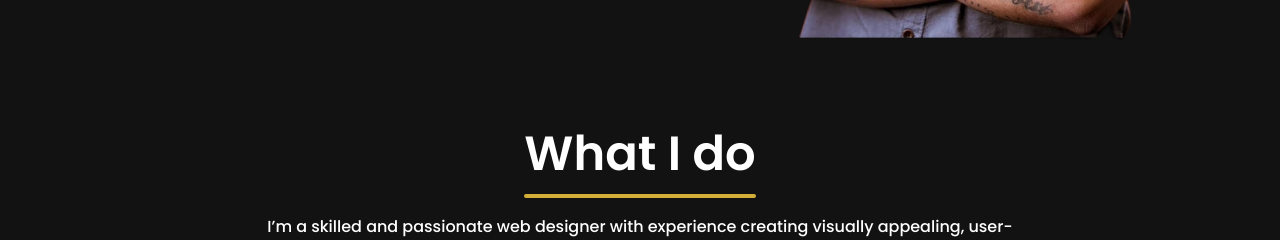
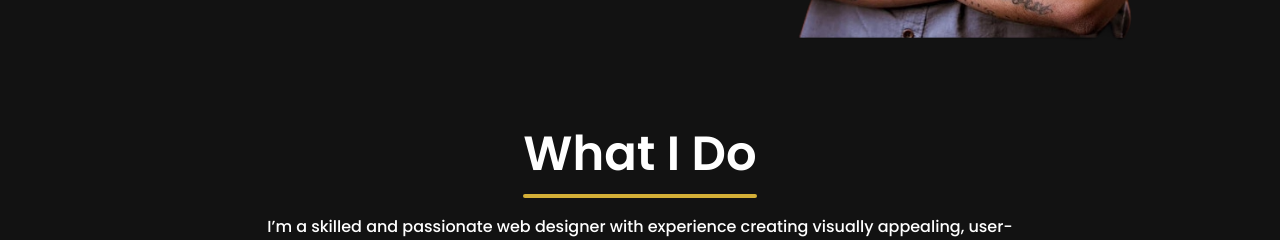
Before and after one commit to mbubel/my_portfolio, a React (Create React App) app: page / in a window 1280 px wide. Shown: the part 810-1050 px from the top of the page. Built offline with nearby package versions, Linux system fonts and the light colour scheme.

Commit message:
Fixed header

```diff
--- a/src/components/Skills/skills.js
+++ b/src/components/Skills/skills.js
@@ -7,7 +7,7 @@ import AppDesign from '../../assets/app-design.png';
 const Skills = () => {
     return (
         <section id='skills'>
-            <span className="skillTitle">What I do</span>
+            <span className="skillTitle">What I Do</span>
             <span className="skillDesc">I’m a skilled and passionate web designer with experience creating visually appealing, user-friendly websites. I specialize in WordPress design and site creation, and I work confidently with modern front-end technologies like HTML, CSS, JavaScript, and React. I also have experience with PHP and deploying applications using AWS services. I take pride in clean, responsive design and delivering polished, functional websites.</span>
             <div className="skillBars">
                 <div className="skillBar">
```
